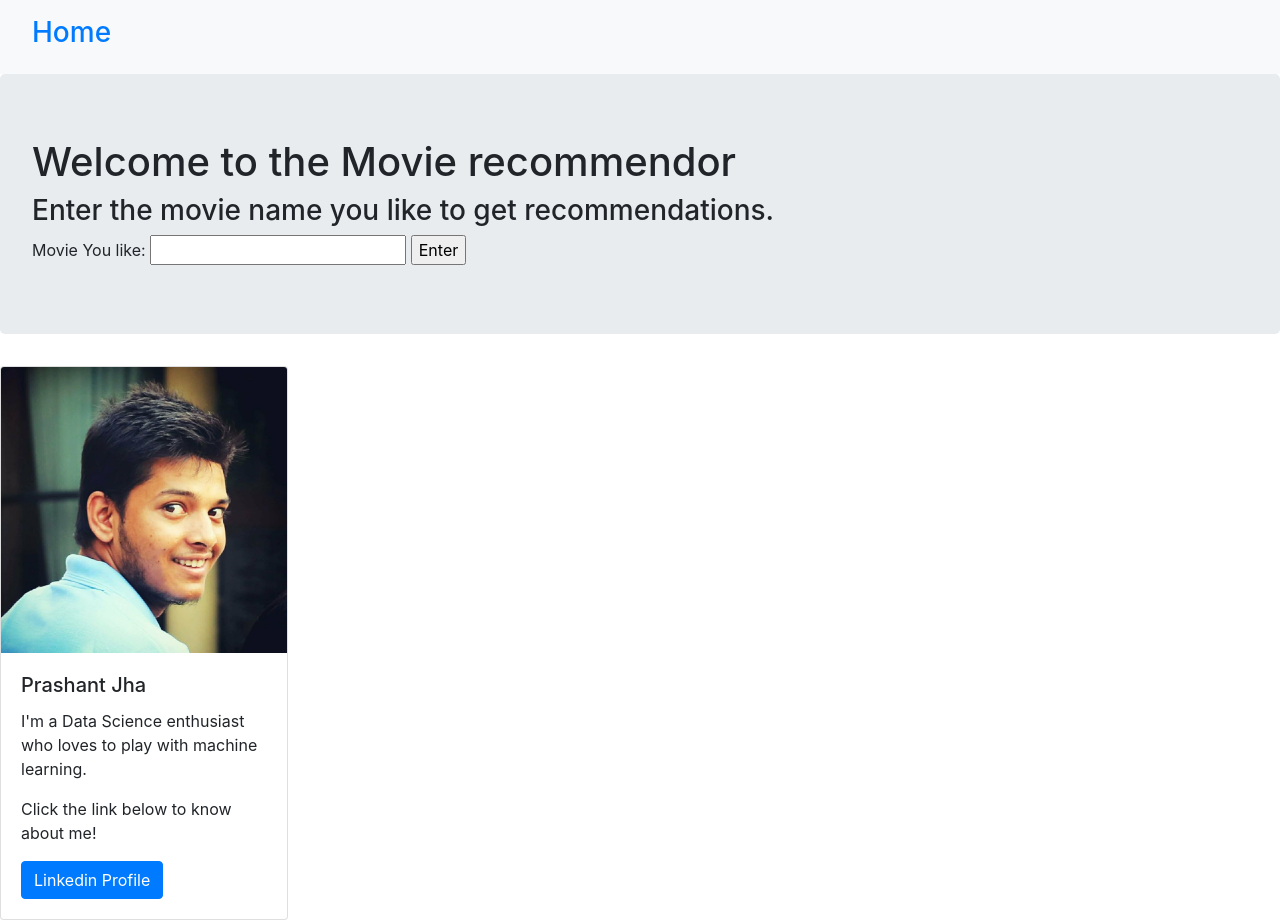
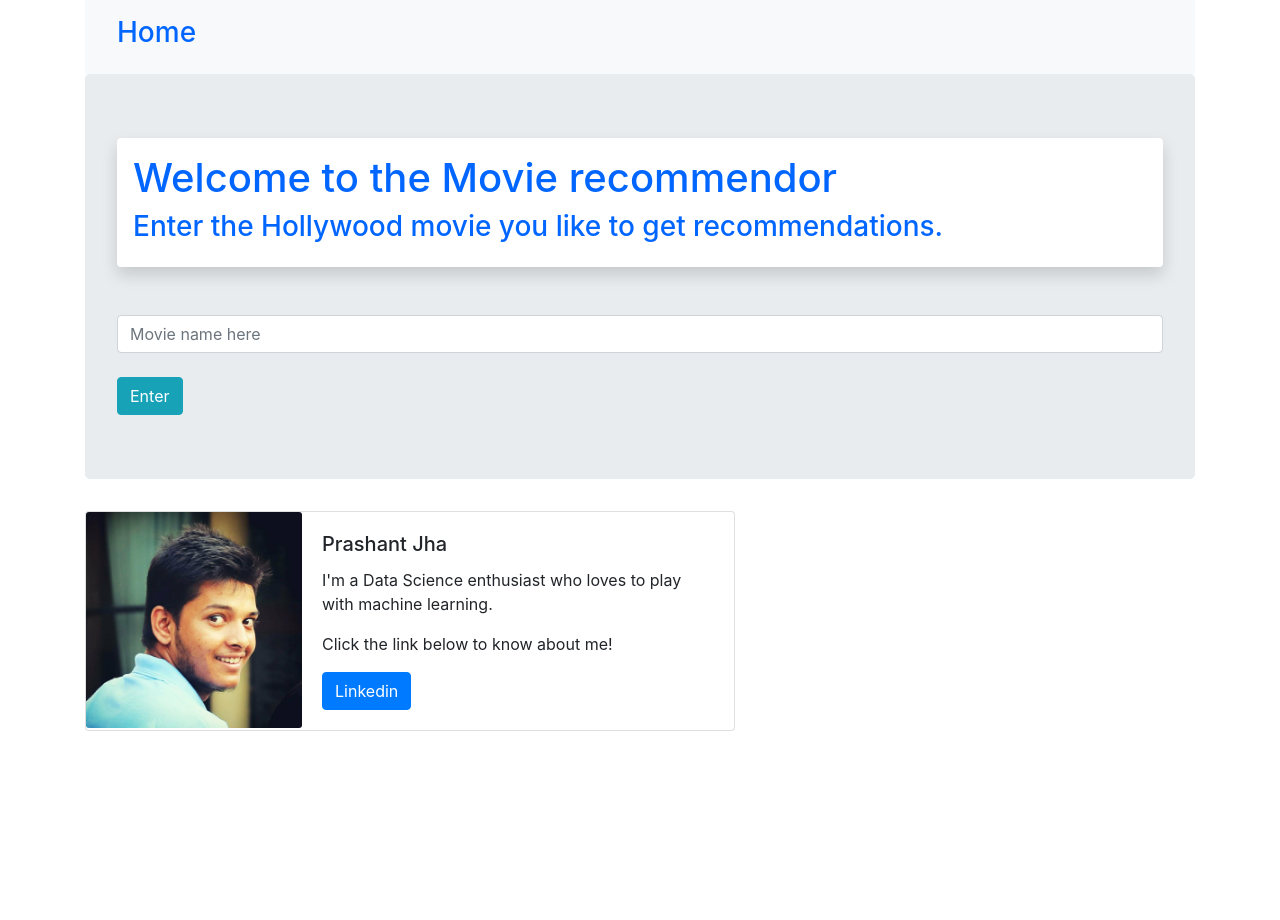
Before and after one commit to dis-is-pj/Movie-Recommender-System, a Flask app: page / in a window 1280 px wide. After the commit the page ends 731 px from the top, so only its background shows below. Run offline with Flask 2, Linux system fonts and the light colour scheme; some libraries are stand-ins or nearby versions.

Commit message:
Final touch after deployment.
Added new html features, colors etc.

```diff
--- a/main.py
+++ b/main.py
@@ -4,20 +4,6 @@ from flask import Flask, render_template, request
 # libraries for making count matrix and similarity matrix
 from sklearn.feature_extraction.text import CountVectorizer
 from sklearn.metrics.pairwise import cosine_similarity
-'''
-# reading the csv file for movie name
-data = pd.read_csv('data.csv')
-
-# creating a count matrix
-cv = CountVectorizer()
-count_matrix = cv.fit_transform(data['comb'])
-
-# creating a similarity score matrix
-sim = cosine_similarity(count_matrix)
-
-# loading the cosine similarity matrix created before in create.py
-sim = np.load('similarity_matrix.npy')
-'''
 
 # define a function that creates similarity matrix
 # if it doesn't exist
@@ -65,21 +51,6 @@ def rcmd(m):
             l.append(data['movie_title'][a])
         return l
 
-'''
-# taking the movie name the user watched as input
-m = input('Enter the movie name you watched :')
-r = recommend(m)
-
-if type(r) == type('string'):
-    # the movie is not in the database
-    print(r)
-else:
-    print('These are the movies recommended:')
-    for i in r:
-        print(i+'\n')
-'''
-
-
 app = Flask(__name__)
 
 @app.route("/")
--- a/templates/base.html
+++ b/templates/base.html
@@ -10,20 +10,30 @@
     <script src="https://stackpath.bootstrapcdn.com/bootstrap/4.3.1/js/bootstrap.min.js" integrity="sha384-JjSmVgyd0p3pXB1rRibZUAYoIIy6OrQ6VrjIEaFf/nJGzIxFDsf4x0xIM+B07jRM" crossorigin="anonymous"></script>
   </head>
   <body>
+    <div class="container">
     <nav class="navbar navbar-light bg-light">
-      <h3><a class="nav-link" href="{{url_for('home')}}">Home</a></h3>
+      <h3><a style="color:rgb(0, 102, 255)" class="nav-link" href="{{url_for('home')}}">Home</a></h3>
     </nav>
+
       <div class="jumbotron">
         {% block content %}
         {% endblock %}
       </div>
-    <div class="card" style="width: 18rem;">
-      <img src="/static/profile.jpg" class="card-img-top" alt="...">
+
+    <div class="card mb-3" style="max-width: 650px;">
+      <div class="row no-gutters">
+        <div class="col-md-4">
+          <img src="/static/profile.jpg" class="card-img" alt="...">
+        </div>
+        <div class="col-md-8">
           <div class="card-body">
             <h5 class="card-title">Prashant Jha</h5>
             <p class="card-text">I'm a Data Science enthusiast who loves to play with machine learning.</p>
             <p>Click the link below to know about me!</p>
-        <a href="https://www.linkedin.com/in/prashant-jha-10ab3a142/" class="btn btn-primary" target="_blank">Linkedin Profile</a>
+            <a href="https://www.linkedin.com/in/prashant-jha-10ab3a142/" class="btn btn-primary" target="_blank">Linkedin</a>
+          </div>
+        </div>
+      </div>
     </div>
     </div>
   </body>
--- a/templates/home.html
+++ b/templates/home.html
@@ -1,10 +1,13 @@
 {% extends 'base.html' %}
 {% block content %}
-  <h1>Welcome to the Movie recommendor</h1>
-  <h3>Enter the movie name you like to get recommendations.</h3>
+<div class="shadow p-3 mb-5 bg-white rounded">
+  <h1 style="color:rgb(0, 102, 255)">Welcome to the Movie recommendor</h1>
+  <h3 style="color:rgb(0, 102, 255)">Enter the Hollywood movie you like to get recommendations.</h3>
+</div>
+
   <form action="{{url_for('recommend')}}">
-    <label for="movie">Movie You like: </label>
-    <input type="text" name="movie">
-    <input type="submit" value="Enter">
+    <input type="text" name="movie" class="form-control" placeholder="Movie name here">
+    <br>
+    <input type="submit" class="btn btn-info" value="Enter">
   </form>
 {% endblock %}
```
Also changed, not shown: templates/recommend.html (+13 -7 lines). Lines whose indentation alone changed are shown as unchanged.
